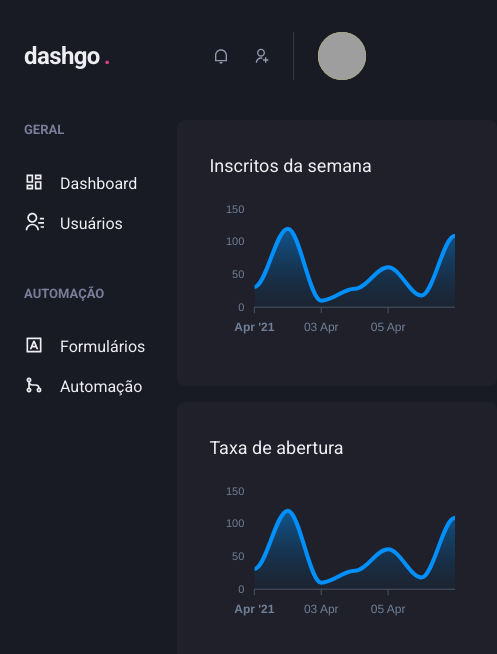
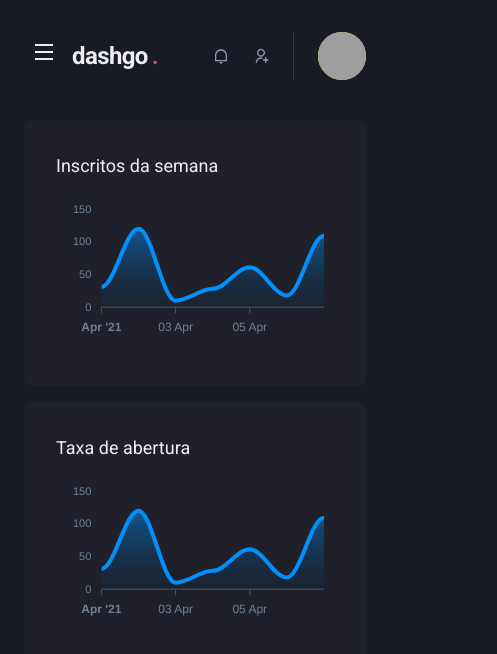
Before and after one commit to italoalmeida89/ignite-dashgo, a Next.js app: page /dashboard in a window 390 px wide. Shown: the top 654 px of the page, 497 px wide, since content can reach past the window. Built offline with nearby package versions, Linux system fonts and the light colour scheme; grey boxes are pictures that could not be loaded.

Commit message:
responsive sidebar component

```diff
--- a/src/components/Header/index.tsx
+++ b/src/components/Header/index.tsx
@@ -1,10 +1,14 @@
-import { Flex, useBreakpointValue } from "@chakra-ui/react";
+import { Flex, IconButton, useBreakpointValue, Icon } from "@chakra-ui/react";
 import { Profile } from "./Profile";
 import { NotificationNav } from "./NotificationNav";
 import { SearchBox } from "./SearchBox";
 import { Logo } from "./Logo";
+import { useSidebarDrawer } from "../../contexts/SidebarDrawerContex";
+import { RiMenuLine } from "react-icons/ri";
 
 export function Header() {
+  const { onOpen } = useSidebarDrawer()
+
   const isWideVersion = useBreakpointValue({
     base: false,
     lg: true
@@ -21,6 +25,19 @@
       px="6"
       align="center"
     >
+      {
+        !isWideVersion && (
+          <IconButton
+            aria-label="Open navigation"
+            icon={<Icon as={RiMenuLine} />}
+            fontSize="24"
+            variant="unstyled"
+            onClick={onOpen}
+            mr="2"
+          />
+        )
+      }
+
       <Logo />
 
       {isWideVersion && <SearchBox />}
--- /dev/null
+++ b/src/components/Sidebar/SidebarNav.tsx
@@ -0,0 +1,22 @@
+import { Box, Stack } from "@chakra-ui/react";
+import { RiContactsLine, RiDashboardLine, RiGitMergeLine, RiInputMethodLine } from "react-icons/ri";
+import { NavLink } from "./NavLink";
+import { NavSection } from "./NavSection";
+
+export function SidebarNav() {
+  return (
+    <Stack spacing="12" align="flex-start">
+
+      <NavSection title="GERAL">
+        <NavLink icon={RiDashboardLine}>Dashboard</NavLink>
+        <NavLink icon={RiContactsLine}>Usuários</NavLink>
+      </NavSection>
+
+      <NavSection title="AUTOMAÇÃO">
+        <NavLink icon={RiInputMethodLine}>Formulários</NavLink>
+        <NavLink icon={RiGitMergeLine}>Automação</NavLink>
+      </NavSection>
+
+    </Stack>
+  )
+}
--- a/src/components/Sidebar/index.tsx
+++ b/src/components/Sidebar/index.tsx
@@ -1,24 +1,40 @@
-import { Box, Stack, Text, Link, Icon } from "@chakra-ui/react";
-import { RiContactsLine, RiDashboardLine, RiGitMergeLine, RiInputMethodLine } from "react-icons/ri";
-import { NavLink } from "./NavLink";
-import { NavSection } from "./NavSection";
+import { Box, Drawer, DrawerOverlay, useBreakpointValue, DrawerBody, DrawerCloseButton, DrawerContent, DrawerHeader } from "@chakra-ui/react";
+import { useSidebarDrawer } from "../../contexts/SidebarDrawerContex";
+
+import { SidebarNav } from "./SidebarNav";
 
 export function Sidebar() {
+  const { isOpen, onClose } = useSidebarDrawer()
+
+  const isDrawerSidebar = useBreakpointValue({
+    base: true,
+    lg: false,
+  })
+
+
+  console.log(isDrawerSidebar);
+
+  if (isDrawerSidebar) {
+    return (
+      <Drawer isOpen={isOpen} placement="left" onClose={onClose}>
+        <DrawerOverlay>
+          <DrawerContent bg="gray.800" p="4">
+
+            <DrawerCloseButton mt="6" />
+            <DrawerHeader>Navegação</DrawerHeader>
+            <DrawerBody>
+              <SidebarNav />
+            </DrawerBody>
+
+          </DrawerContent>
+        </DrawerOverlay>
+      </Drawer >
+    )
+  }
+
   return (
     <Box as="aside" w="64" mr="8">
-      <Stack spacing="12" align="flex-start">
-
-        <NavSection title="GERAL">
-          <NavLink icon={RiDashboardLine}>Dashboard</NavLink>
-          <NavLink icon={RiContactsLine}>Usuários</NavLink>
-        </NavSection>
-
-        <NavSection title="AUTOMAÇÃO">
-          <NavLink icon={RiInputMethodLine}>Formulários</NavLink>
-          <NavLink icon={RiGitMergeLine}>Automação</NavLink>
-        </NavSection>
-
-      </Stack>
-    </Box>
+      <SidebarNav />
+    </Box >
   )
 }
--- /dev/null
+++ b/src/contexts/SidebarDrawerContex.tsx
@@ -0,0 +1,28 @@
+import { useDisclosure, UseDisclosureReturn } from "@chakra-ui/react";
+import { useRouter } from "next/router";
+import { createContext, ReactNode, useContext, useEffect } from "react";
+
+interface SidebarDrawerContextProps {
+  children: ReactNode
+}
+
+type SidebarDrawerContextData = UseDisclosureReturn
+
+const SidebarDrawerContext = createContext({} as SidebarDrawerContextData);
+
+export function SidebarDrawerProvider({ children }: SidebarDrawerContextProps) {
+  const disclosure = useDisclosure();
+  const router = useRouter();
+
+  useEffect(() => {
+    disclosure.onClose();
+  }, [router.asPath])
+
+  return (
+    <SidebarDrawerContext.Provider value={disclosure}>
+      {children}
+    </SidebarDrawerContext.Provider>
+  )
+}
+
+export const useSidebarDrawer = () => useContext(SidebarDrawerContext)
--- a/src/pages/_app.tsx
+++ b/src/pages/_app.tsx
@@ -1,12 +1,15 @@
 import { AppProps } from 'next/app'
 import { ChakraProvider } from '@chakra-ui/react'
 import { theme } from '../styles/theme'
+import { SidebarDrawerProvider } from '../contexts/SidebarDrawerContex'
 
 function MyApp({ Component, pageProps }: AppProps) {
   return (
     <ChakraProvider theme={theme}>
-      <Component {...pageProps} />
-    </ChakraProvider>
+      <SidebarDrawerProvider>
+        <Component {...pageProps} />
+      </SidebarDrawerProvider>
+    </ChakraProvider >
   )
 
 }
```
